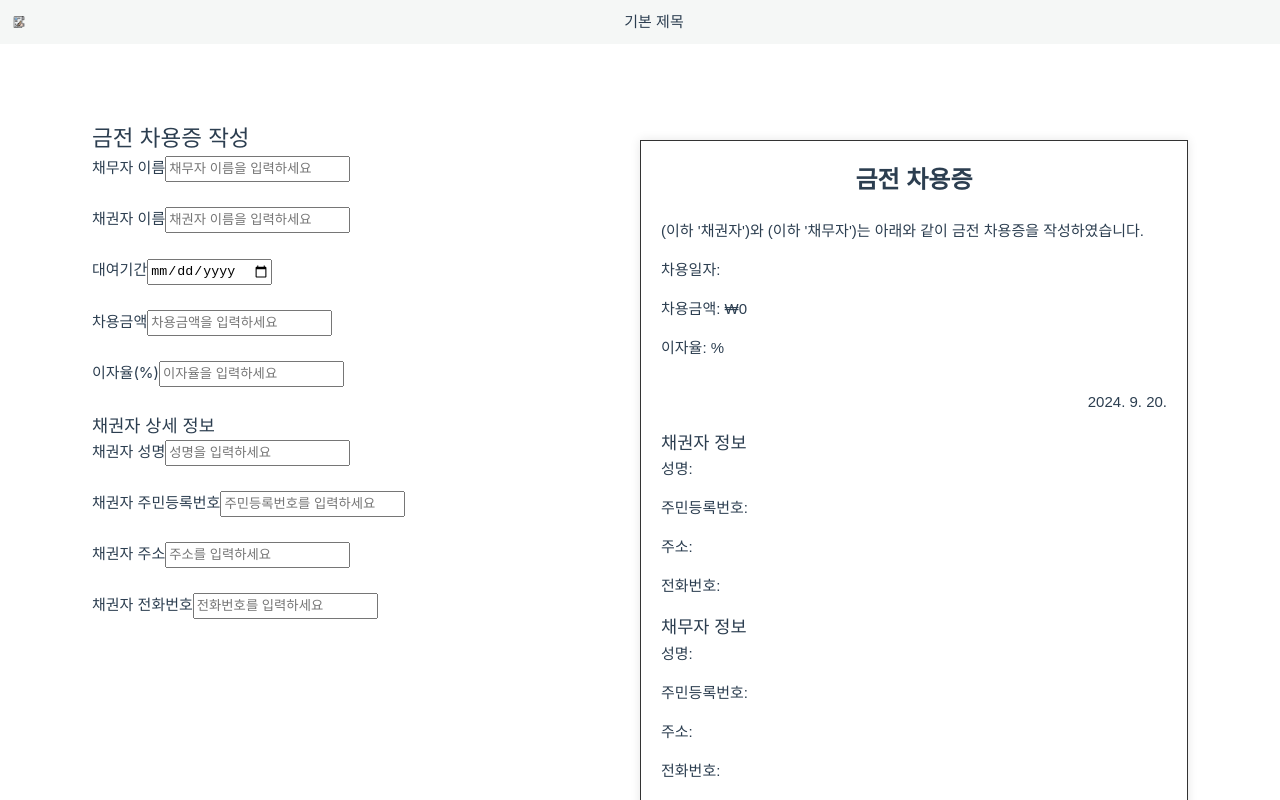
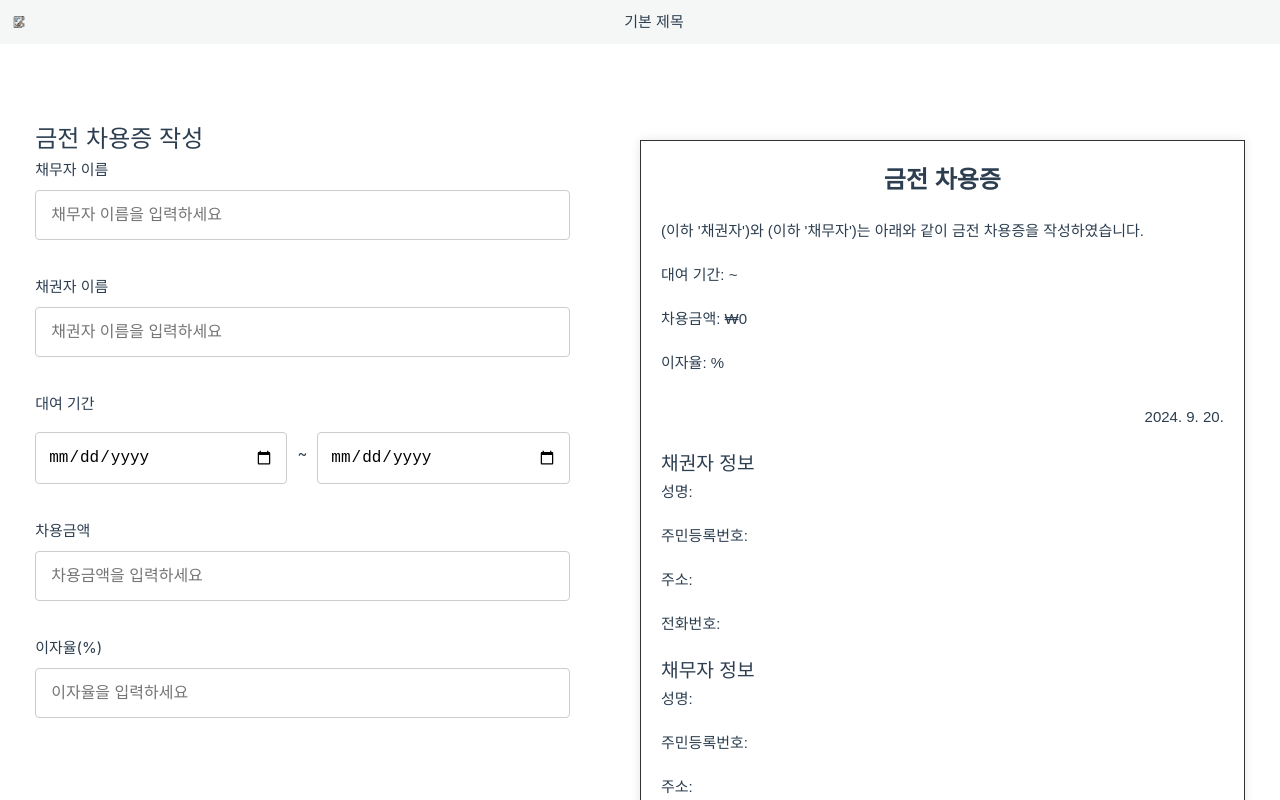
Before and after one commit to castela0119/all_docs, a Vue app in the folder vue-project/: page /borrow-document in a window 1280 px wide. Shown: the top 800 px of the page. Built offline with nearby package versions, Linux system fonts and the light colour scheme; some icons are missing; what quasar would draw is missing.

Commit message:
feat : 차용증 영역 디자인 적용

```diff
--- a/vue-project/src/views/BorrowDocument.vue
+++ b/vue-project/src/views/BorrowDocument.vue
@@ -14,9 +14,14 @@
         <input v-model="lenderName" type="text" placeholder="채권자 이름을 입력하세요" />
       </div>
 
+      <!-- 대여기간 입력 필드 (시작 날짜와 끝 날짜 추가) -->
       <div class="form-group">
-        <label>대여기간</label>
-        <input v-model="loanPeriod" type="date" />
+        <label>대여 기간</label>
+        <div class="date-inputs">
+          <input v-model="loanStartDate" type="date" />
+          <span>~</span>
+          <input v-model="loanEndDate" type="date" />
+        </div>
       </div>
 
       <div class="form-group">
@@ -47,6 +52,24 @@
         <label>채권자 전화번호</label>
         <input v-model="lenderPhoneNumber" type="text" placeholder="전화번호를 입력하세요" />
       </div>
+
+      <h3>채무자 상세 정보</h3>
+      <div class="form-group">
+        <label>채무자 성명</label>
+        <input v-model="borrowerNameDetail" type="text" placeholder="성명을 입력하세요" />
+      </div>
+      <div class="form-group">
+        <label>채무자 주민등록번호</label>
+        <input v-model="borrowerIdNumber" type="text" placeholder="주민등록번호를 입력하세요" />
+      </div>
+      <div class="form-group">
+        <label>채무자 주소</label>
+        <input v-model="borrowerAddress" type="text" placeholder="주소를 입력하세요" />
+      </div>
+      <div class="form-group">
+        <label>채무자 전화번호</label>
+        <input v-model="borrowerPhoneNumber" type="text" placeholder="전화번호를 입력하세요" />
+      </div>
     </div>
 
     <!-- 오른쪽 A4 용지 미리보기 (스크롤 없음) -->
@@ -58,7 +81,7 @@
           차용증을 작성하였습니다.
         </p>
         <ul>
-          <li>차용일자: {{ loanPeriod }}</li>
+          <li>대여 기간: {{ loanStartDate }} ~ {{ loanEndDate }}</li>
           <li>차용금액: {{ formattedLoanAmount }}</li>
           <li>이자율: {{ interestRate }}%</li>
         </ul>
@@ -71,7 +94,6 @@
           <li>주소: {{ lenderAddress }}</li>
           <li>전화번호: {{ lenderPhoneNumber }}</li>
         </ul>
-
         <h3>채무자 정보</h3>
         <ul>
           <li>성명: {{ borrowerNameDetail }}</li>
@@ -90,7 +112,8 @@ import { ref, computed } from 'vue'
 // 데이터 정의
 const borrowerName = ref('')
 const lenderName = ref('')
-const loanPeriod = ref('')
+const loanStartDate = ref('') // 대여 시작일
+const loanEndDate = ref('') // 대여 종료일
 const loanAmount = ref('')
 const interestRate = ref('')
 const currentDate = new Date().toLocaleDateString('ko-KR')
@@ -123,6 +146,7 @@ const formattedLoanAmount = computed(() => {
   padding: 20px;
   padding-top: 80px; /* 헤더 크기만큼 위쪽에 패딩 추가 */
   height: calc(100vh - 80px); /* 헤더 크기를 뺀 화면 높이 */
+  gap: 40px; /* 좌우 간격 추가 */
 }
 
 .form-section {
@@ -180,7 +204,7 @@ ul {
 
 /* 가독성을 위한 상하 여백 */
 .form-group {
-  margin-bottom: 25px; /* 상하 간격 늘리기 */
+  margin-bottom: 35px; /* 상하 간격을 더 넓게 */
 }
 
 .form-group input,
@@ -188,8 +212,45 @@ ul {
   line-height: 1.5;
 }
 
+/* 입력 필드 간 좌우 간격과 텍스트 박스의 패딩 조정 */
+.form-group input {
+  width: 100%;
+  padding: 12px 15px; /* 텍스트 필드의 패딩 조정 */
+  margin-top: 8px; /* 라벨과 입력 필드 사이 간격 */
+  border-radius: 4px;
+  border: 1px solid #ccc;
+  font-size: 1rem;
+}
+
+/* 텍스트 크기 줄이기 */
+h2 {
+  font-size: 1.5rem; /* 기본 크기보다 작게 조정 */
+}
+
+h3 {
+  font-size: 1.2rem; /* 기본 크기보다 작게 조정 */
+}
+
 p,
 li {
-  margin-bottom: 15px; /* 텍스트 상하 간격 조정 */
+  margin-bottom: 20px; /* 텍스트 상하 간격 조정 */
+}
+
+/* 날짜 입력 필드 (시작날짜, 종료날짜를 나란히 표시) */
+.date-inputs {
+  display: flex;
+  align-items: center;
+  margin-top: 8px; /* 라벨과 날짜 입력 필드 사이 간격 추가 */
+}
+
+.date-inputs input {
+  width: 48%;
+  padding: 12px;
+  border-radius: 4px;
+  border: 1px solid #ccc;
+}
+
+.date-inputs span {
+  margin: 0 10px;
 }
 </style>
```
